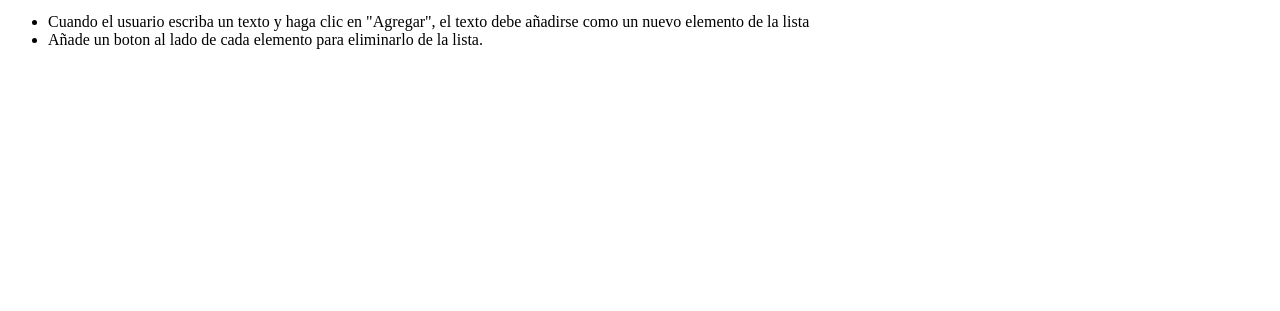
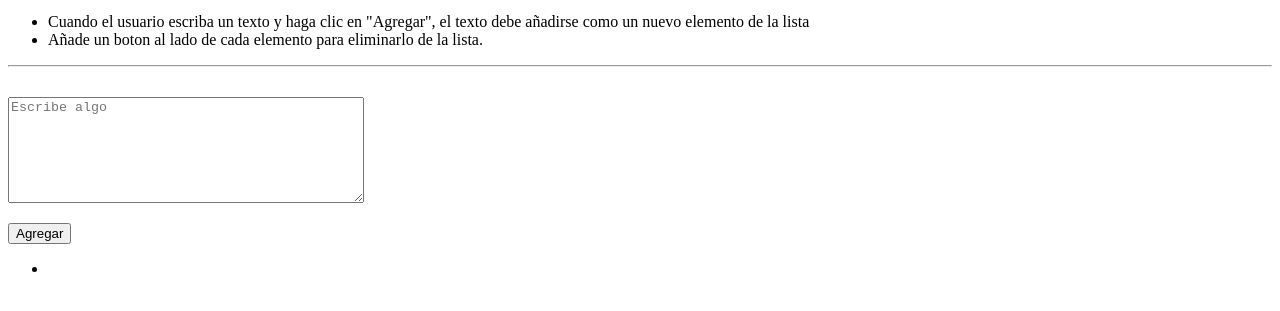
Before and after one commit to AnthonyBrito-dev/ejercicios-js, a plain HTML site: page ejercicio-3/ejercicio-3.html in a window 1280 px wide. Shown: the part 127-438 px from the top of the page. Drawn offline with Linux system fonts and the light colour scheme.

Commit message:
Se completa HTML de ejercicio 3

```diff
--- a/ejercicio-3/ejercicio-3.html
+++ b/ejercicio-3/ejercicio-3.html
@@ -4,6 +4,16 @@
     <meta charset="UTF-8">
     <meta name="viewport" content="width=device-width, initial-scale=1.0">
     <title>Ejercicio 3</title>
+    <style>
+        div#agregar-texto {
+            margin-bottom: 10px;
+            margin-top: 30px;
+        }
+        textarea {
+            width: 350px;
+            height: 100px;
+        }
+    </style>
 </head>
 <body>
     <a href="../index.html">Home</a>
@@ -17,6 +27,16 @@
         </li>
         <li>Añade un boton al lado de cada elemento para eliminarlo de la lista.</li>
     </ul>
+    <hr>
+
+    <div id="agregar-texto">
+        <textarea name="texto" id="texto" placeholder="Escribe algo"></textarea>
+        <p><button id="add">Agregar</button></p>
+    </div>
+
+    <ul id="ingresados">
+        <li id="1"></li>
+    </ul>
 
 
     <script src="ejercicio-3.js"></script>
```
